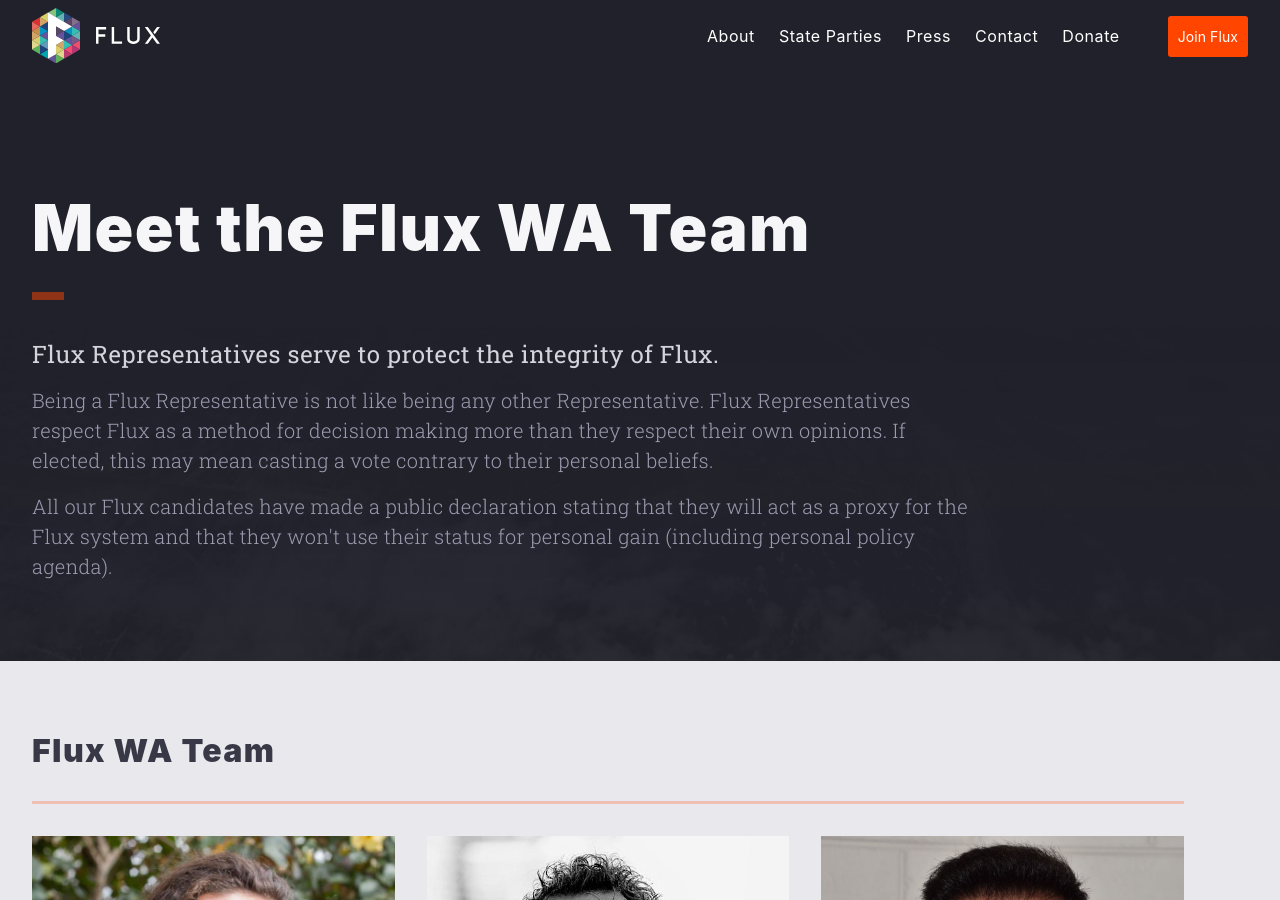
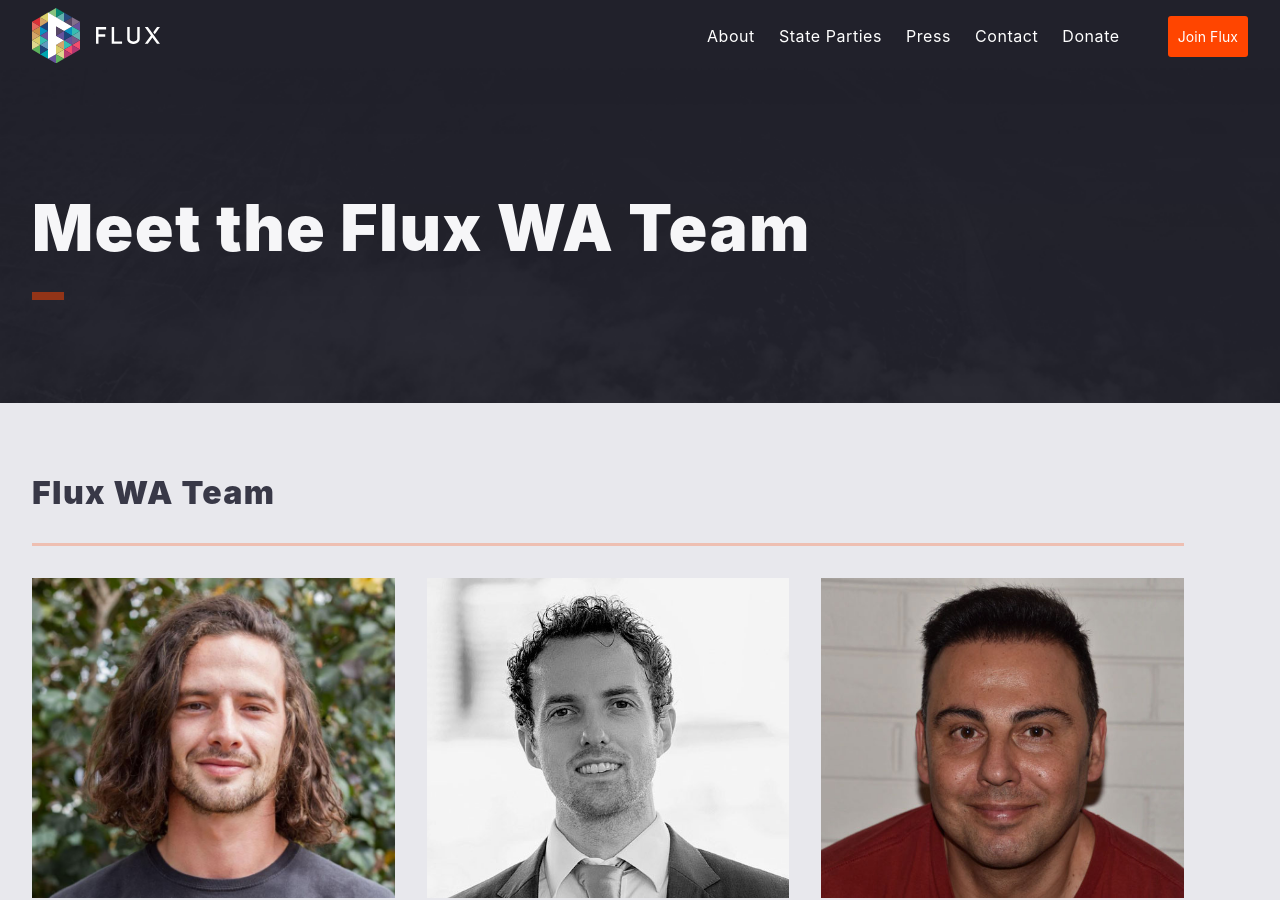
Before and after one commit to voteflux/flux-website-v2, a Jekyll site: the page built from wa-team.html, in a window 1280 px wide and 900 px high. Built offline with Jekyll 4.4.1, drawn with Linux system fonts in a browser that asks for light colours.

Commit message:
Update wa-team.html

```diff
--- a/wa-team.html
+++ b/wa-team.html
@@ -18,9 +18,9 @@
 
       <!-- TODO: Update Text -->
       <div class="h-font light lg-col-10 light-silver sm-pr4">
-        <h3 class="h3 sm-h2 letter-spacing-2 line-height-3 mb2">Flux Representatives serve to protect the integrity of Flux. </h3>
-        <p class="h4 light sm-h3 letter-spacing-3 silver">Being a Flux Representative is not like being any other Representative. Flux Representatives respect Flux as a method for decision making more than they respect their own opinions. If elected, this may mean casting a vote contrary to their personal beliefs.</p>
-        <p class="h4 light sm-h3 letter-spacing-3 silver">All our Flux candidates have made a public declaration stating that they will act as a proxy for the Flux system and that they won't use their status for personal gain (including personal policy agenda).</p>
+        <h3 class="h3 sm-h2 letter-spacing-2 line-height-3 mb2"></h3>
+        <p class="h4 light sm-h3 letter-spacing-3 silver"></p>
+        <p class="h4 light sm-h3 letter-spacing-3 silver"></p>
       </div>
     </div>
   </div>
```
